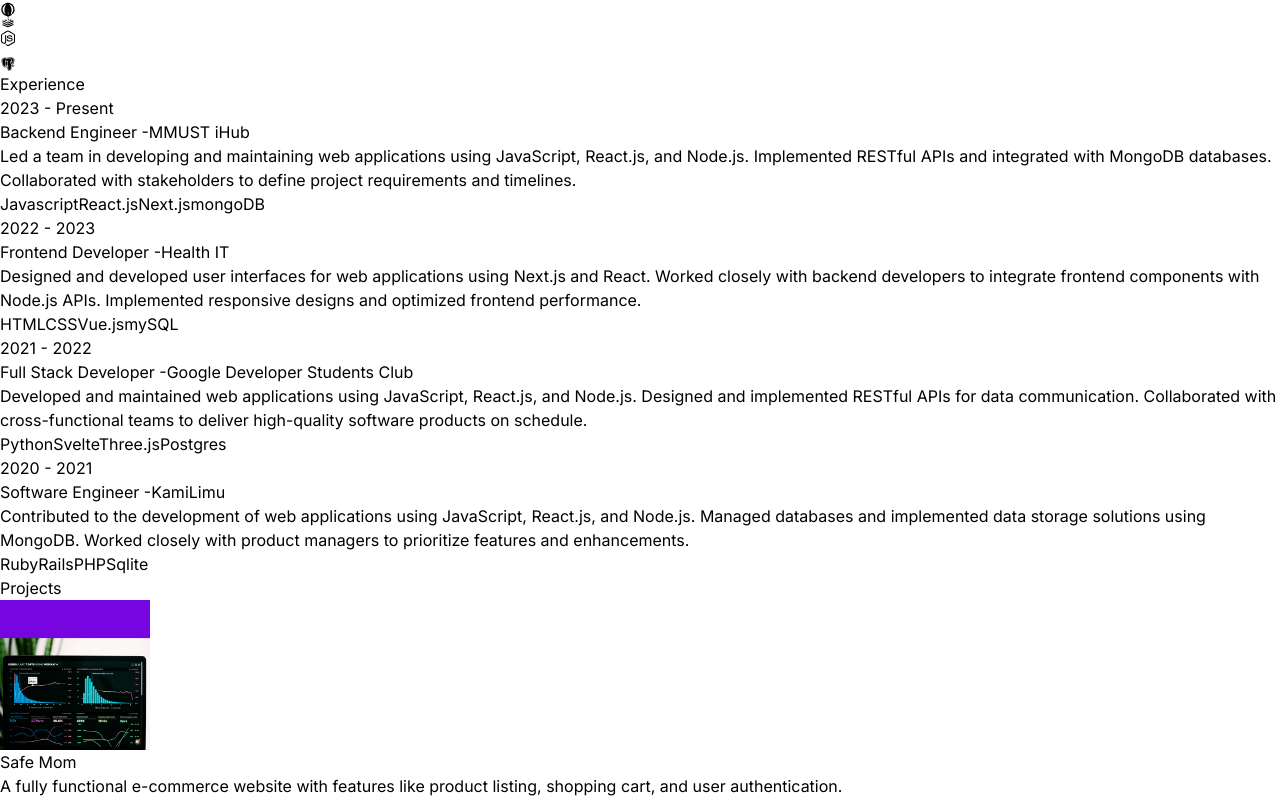
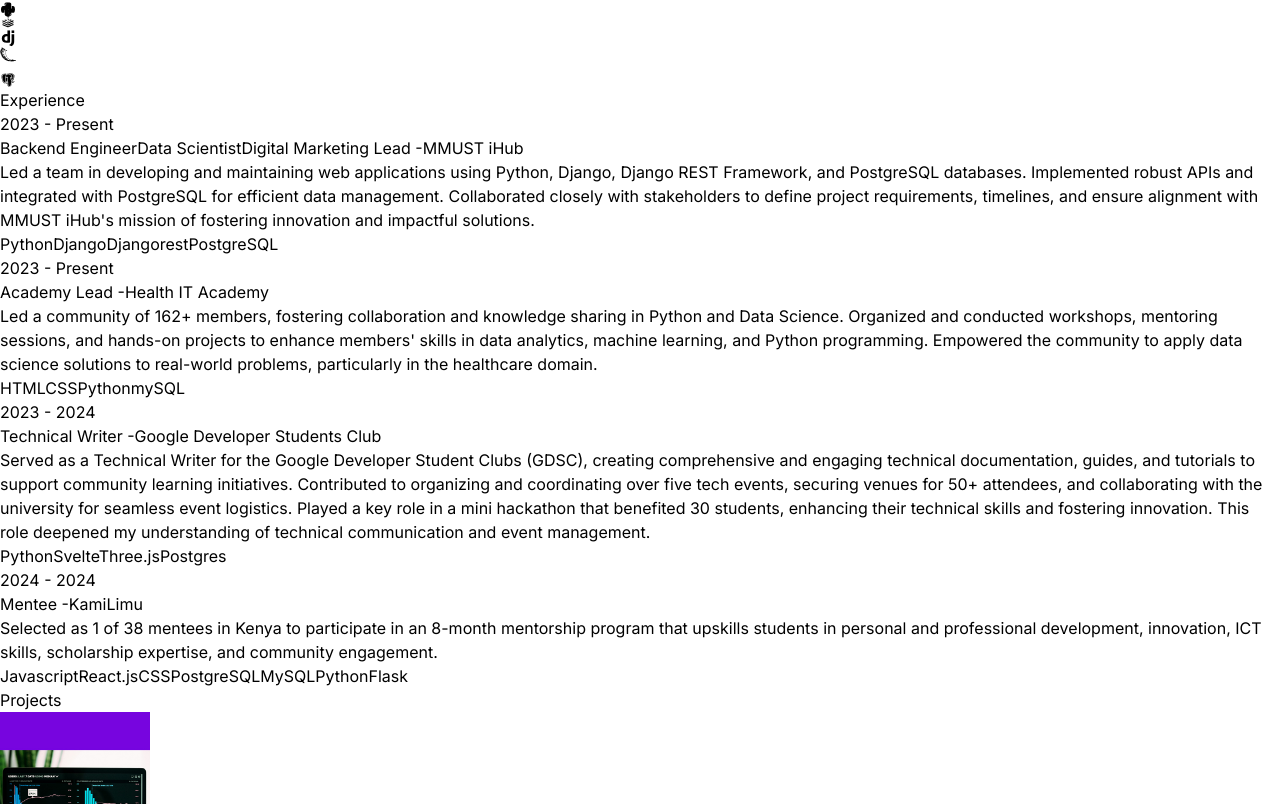
Before and after one commit to SebbieMzingKe/Seb-Portfolio, a React (Vite) app: page / in a window 1280 px wide. Shown: the part 1536-2340 px from the top of the page. Built offline with nearby package versions, Linux system fonts and the light colour scheme.

Commit message:
Update (chore): modify technologies icons

```diff
--- a/src/components/Technologies.jsx
+++ b/src/components/Technologies.jsx
@@ -1,8 +1,9 @@
 import { RiReactjsLine } from "react-icons/ri";
-import { TbBrandNextjs } from "react-icons/tb";
+import { FaPython } from "react-icons/fa";
 import { SiMongodb } from "react-icons/si";
 import { DiRedis } from "react-icons/di";
-import { FaNodeJs } from "react-icons/fa";
+import { SiDjango } from "react-icons/si";
+import { SiFlask } from "react-icons/si";
 import { BiLogoPostgresql } from "react-icons/bi";
 
 import { motion } from "motion/react";
@@ -45,7 +46,7 @@
         initial = "initial"
         animate = "animate"
         className="rounded-2xl border-4 border-neutral-800 p-4">
-            <TbBrandNextjs className="text-7xl"/>
+            <FaPython className="text-7xl text-blue-500"/>
         </motion.div>
         <motion.div
         variants={iconVariants(5)}
@@ -66,7 +67,14 @@
         initial = "initial"
         animate = "animate"
         className="rounded-2xl border-4 border-neutral-800 p-4">
-            <FaNodeJs className="text-7xl text-green-500"/>
+            <SiDjango className="text-7xl text-green-700"/>
+        </motion.div>
+        <motion.div
+        variants={iconVariants(6)}
+        initial = "initial"
+        animate = "animate"
+        className="rounded-2xl border-4 border-neutral-800 p-4">
+            <SiFlask className="text-7xl text-orange-500"/>
         </motion.div>
         <motion.iv
         variants={iconVariants(4)}
--- a/src/constants/index.js
+++ b/src/constants/index.js
@@ -10,31 +10,31 @@
 export const EXPERIENCES = [
   {
     year: "2023 - Present",
-    role: "Backend Engineer",
+    role: ["Backend Engineer", "Data Scientist", "Digital Marketing Lead"],
     company: "MMUST iHub",
-    description: `Led a team in developing and maintaining web applications using JavaScript, React.js, and Node.js. Implemented RESTful APIs and integrated with MongoDB databases. Collaborated with stakeholders to define project requirements and timelines.`,
-    technologies: ["Javascript", "React.js", "Next.js", "mongoDB"],
+    description: `Led a team in developing and maintaining web applications using Python, Django, Django REST Framework, and PostgreSQL databases. Implemented robust APIs and integrated with PostgreSQL for efficient data management. Collaborated closely with stakeholders to define project requirements, timelines, and ensure alignment with MMUST iHub's mission of fostering innovation and impactful solutions.`,
+    technologies: ["Python", "Django", "Djangorest", "PostgreSQL"],
   },
   {
-    year: "2022 - 2023",
-    role: "Frontend Developer",
-    company: "Health IT",
-    description: `Designed and developed user interfaces for web applications using Next.js and React. Worked closely with backend developers to integrate frontend components with Node.js APIs. Implemented responsive designs and optimized frontend performance.`,
-    technologies: ["HTML", "CSS", "Vue.js", "mySQL"],
+    year: "2023 - Present",
+    role: "Academy Lead",
+    company: "Health IT Academy",
+    description: `Led a community of 162+ members, fostering collaboration and knowledge sharing in Python and Data Science. Organized and conducted workshops, mentoring sessions, and hands-on projects to enhance members' skills in data analytics, machine learning, and Python programming. Empowered the community to apply data science solutions to real-world problems, particularly in the healthcare domain.`,
+    technologies: ["HTML", "CSS", "Python", "mySQL"],
   },
   {
-    year: "2021 - 2022",
-    role: "Full Stack Developer",
+    year: "2023 - 2024",
+    role: "Technical Writer",
     company: "Google Developer Students Club",
-    description: `Developed and maintained web applications using JavaScript, React.js, and Node.js. Designed and implemented RESTful APIs for data communication. Collaborated with cross-functional teams to deliver high-quality software products on schedule.`,
+    description: `Served as a Technical Writer for the Google Developer Student Clubs (GDSC), creating comprehensive and engaging technical documentation, guides, and tutorials to support community learning initiatives. Contributed to organizing and coordinating over five tech events, securing venues for 50+ attendees, and collaborating with the university for seamless event logistics. Played a key role in a mini hackathon that benefited 30 students, enhancing their technical skills and fostering innovation. This role deepened my understanding of technical communication and event management.`,
     technologies: ["Python", "Svelte", "Three.js", "Postgres"],
   },
   {
-    year: "2020 - 2021",
-    role: "Software Engineer",
+    year: "2024 - 2024",
+    role: "Mentee",
     company: "KamiLimu",
-    description: `Contributed to the development of web applications using JavaScript, React.js, and Node.js. Managed databases and implemented data storage solutions using MongoDB. Worked closely with product managers to prioritize features and enhancements.`,
-    technologies: ["Ruby", "Rails", "PHP", "Sqlite"],
+    description: `Selected as 1 of 38 mentees in Kenya to participate in an 8-month mentorship program that upskills students in personal and professional development, innovation, ICT skills, scholarship expertise, and community engagement.`,
+    technologies: ["Javascript", "React.js", "CSS", "PostgreSQL", "MySQL", "Python", "Flask"],
   },
 ];
 
@@ -43,21 +43,21 @@
     title: "Safe Mom",
     image: project1,
     description:
-      "A fully functional e-commerce website with features like product listing, shopping cart, and user authentication.",
+      "Developed Safe Mom, a Python-based platform using XGBoost to predict preeclampsia risk with 90%+ accuracy, enhancing care and reducing maternal mortality.",
     technologies: ["HTML", "CSS", "Flask", "PostgreSQL", "Python"],
   },
   {
     title: "Duka Yangu",
     image: project2,
     description:
-      "An application for managing tasks and projects, with features such as task creation, assignment, and progress tracking.",
+      "Developed Duka Yangu, a Django-based e-commerce platform with features like inventory management, secure payments, a recommendation engine, and optimized task processing.",
     technologies: ["HTML", "CSS", "Django", "Javascript"],
   },
   {
     title: "Jifunze",
     image: project3,
     description:
-      "A personal portfolio website showcasing projects, skills, and contact information.",
+      "Developed Jifunze, a CMS for course management using Django, DRF, Docker, Nginx, and Redis, reducing query times by 40% and optimizing server efficiency.",
     technologies: ["HTML", "CSS", "Django", "Docker", "Javascript"],
   },
   {
```
